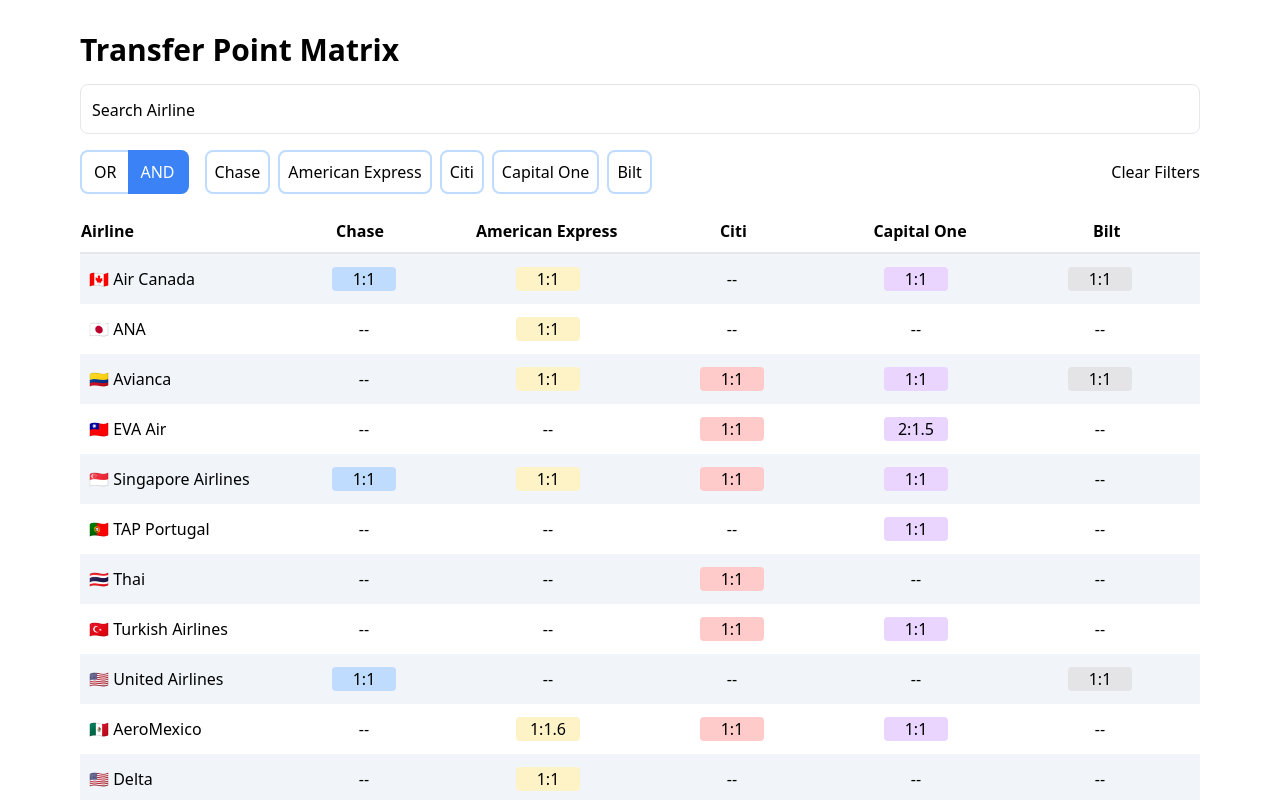
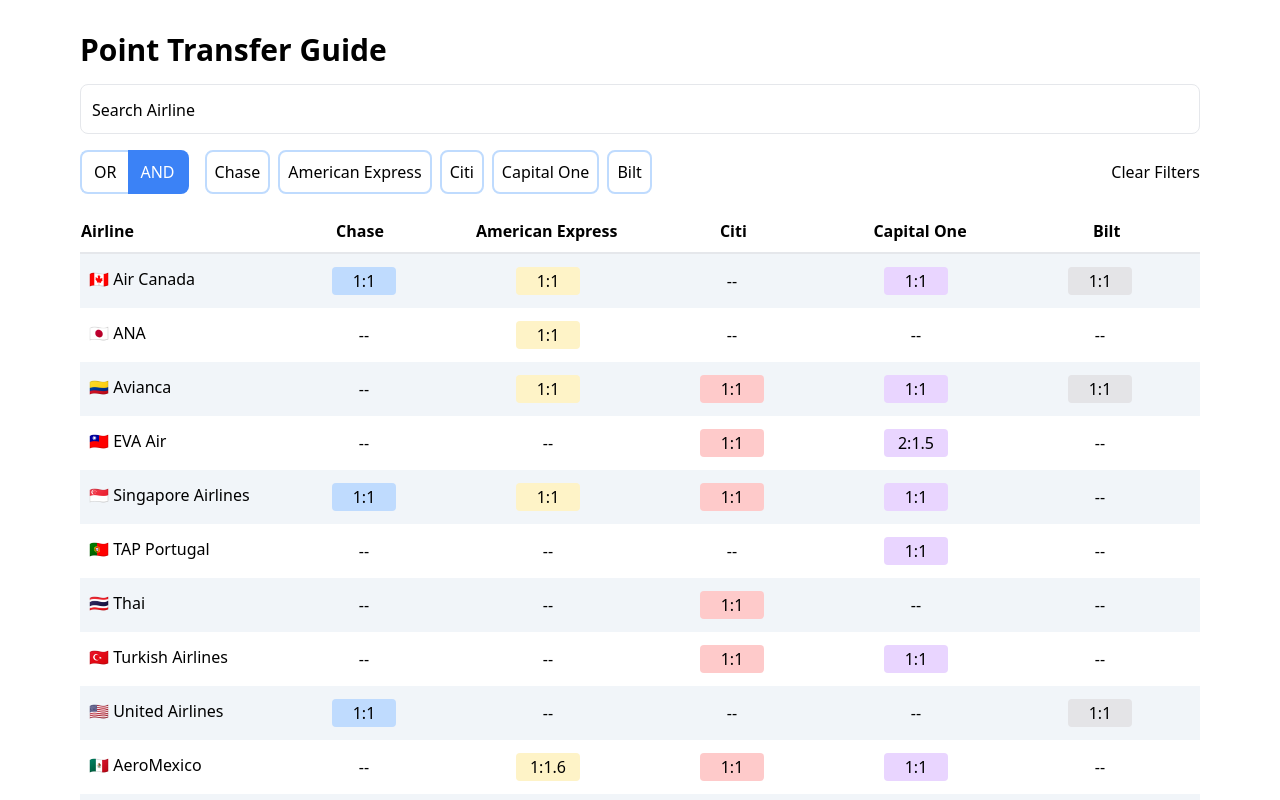
Before and after one commit to melvin-chen/point-transfer-guide, a React (Create React App) app: page / in a window 1280 px wide. Shown: the top 800 px of the page. Built offline with nearby package versions, Linux system fonts and the light colour scheme.

Commit message:
Update styling, rename page and repo

```diff
--- a/public/index.html
+++ b/public/index.html
@@ -20,7 +20,7 @@
       work correctly both with client-side routing and a non-root public URL.
       Learn how to configure a non-root public URL by running `npm run build`.
     -->
-	<title>Transfer Point Matrix</title>
+	<title>Point Transfer Guide</title>
 </head>
 
 <body>
--- a/src/App.tsx
+++ b/src/App.tsx
@@ -92,7 +92,7 @@
         selectedAirline && "overflow-hidden"
       )}
     >
-      <h1 className="text-3xl mb-4 font-bold">Transfer Point Matrix</h1>
+      <h1 className="text-3xl mb-4 font-bold">Point Transfer Guide</h1>
       <div className="relative w-full">
         <input
           className="w-full border rounded-lg p-3 peer dark:bg-slate-900"
@@ -236,7 +236,7 @@
                           ? transfer === bank
                           : transfer.bank === bank
                       ) && getBankTransferBgColor(bank as Bank),
-                      "inline-block w-16 rounded"
+                      "inline-block w-16 rounded py-0.5"
                     )}
                   >
                     {getAirlineTransferRate({ airline, bank: bank as Bank })}
@@ -251,14 +251,14 @@
       <div
         className={twJoin(
           "fixed w-full h-full top-0 left-0 flex justify-center transition-all overflow-hidden",
-          selectedAirline ? "opacity-1" : "opacity-0 pointer-events-none"
+          selectedAirline ? "" : "pointer-events-none"
         )}
       >
         <div
           onClick={() => setSelectedAirline(undefined)}
           className={twJoin(
             "fixed w-full h-full top-0 left-0 flex justify-center transition-all",
-            selectedAirline && "bg-black/40 opacity-1"
+            selectedAirline ? "bg-black/40 opacity-1" : "opacity-0"
           )}
         />
         {selectedAirline && (
@@ -294,7 +294,7 @@
                           ? transfer === bank
                           : transfer.bank === bank
                       ) && getBankTransferBgColor(bank as Bank),
-                      "inline-block w-16 rounded text-center"
+                      "inline-block w-16 rounded text-center py-0.5"
                     )}
                   >
                     {getAirlineTransferRate({
@@ -312,7 +312,7 @@
               ) : (
                 <>
                   <span className="text-lg font-semibold block my-4">
-                    Alliance Partners ({selectedAirline.alliance}):
+                    Alliance partners ({selectedAirline.alliance}):
                   </span>
                   {selectedAirlineAlliancePartnersWithTransferPartners?.map(
                     (airline, index) => (
@@ -329,7 +329,7 @@
                                     ? transfer === bank
                                     : transfer.bank === bank
                                 ) && getBankTransferBgColor(bank as Bank),
-                                "inline-block w-16 rounded text-center"
+                                "inline-block w-16 rounded text-center py-0.5"
                               )}
                             >
                               {getAirlineTransferRate({
@@ -366,7 +366,7 @@
                                   ? transfer === bank
                                   : transfer.bank === bank
                               ) && getBankTransferBgColor(bank as Bank),
-                              "inline-block w-16 rounded text-center"
+                              "inline-block w-16 rounded text-center py-0.5"
                             )}
                           >
                             {getAirlineTransferRate({
```
Also changed, not shown: 1 other file (tests, documents, lock files or other folders).
